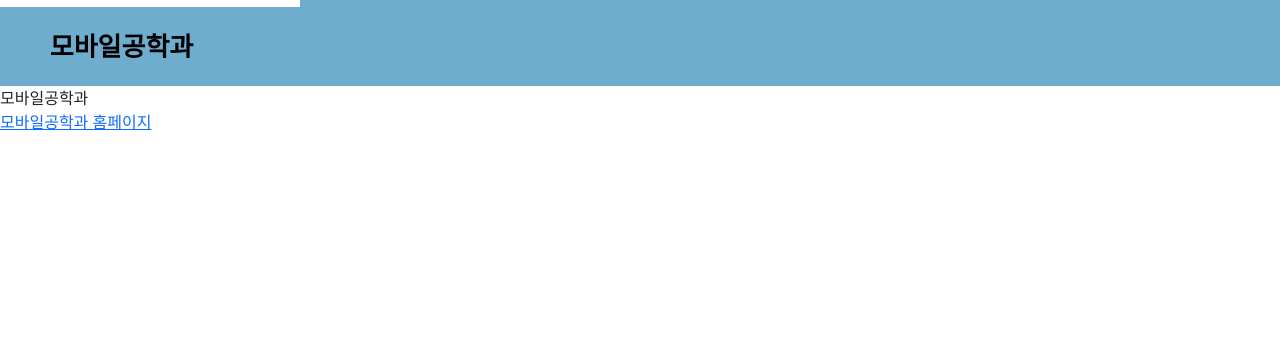
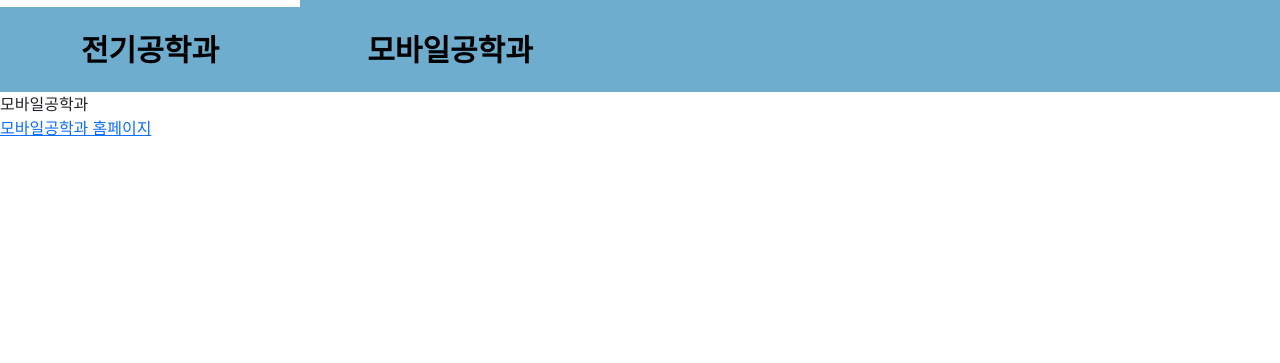
Before and after one commit to OSP-team2/final-project, a Flask app: page /mobile in a window 1280 px wide. Shown: the part 408-771 px from the top of the page. Run offline with Flask 2, Linux system fonts and the light colour scheme.

Commit message:
Update button.css

```diff
--- a/static/css/button.css
+++ b/static/css/button.css
@@ -12,11 +12,11 @@
     background-color: #6fadcf;
     color: #000000;
     padding: 20px;
-    width: 243px;
+    width: 300px;
     text-decoration: none;
     text-align: center;
     font-weight: bold;
-    font-size: 26px;
+    font-size: 30px;
 }
 #top-nav li a.current {
     background-color: #0d47a1;
```
